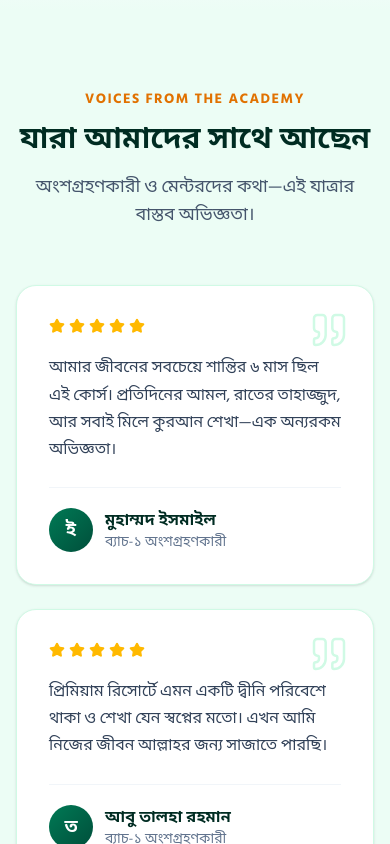
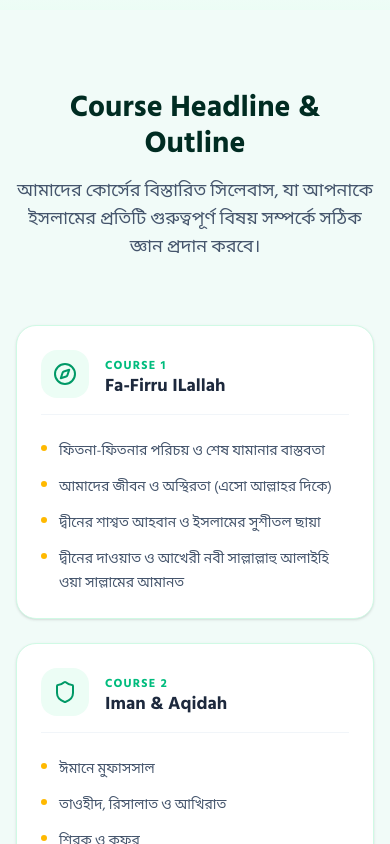
Before and after one commit to MuraduzzamanRifat/sajdah-academy, a Next.js app: page / in a window 390 px wide. Shown: the part 5620-6464 px from the top of the page. Built offline with nearby package versions, Linux system fonts and the light colour scheme.

Commit message:
Remove testimonials section per request

```diff
--- a/app/components/Testimonials.tsx
+++ /dev/null
@@ -1,93 +0,0 @@
-"use client";
-
-import { motion } from "framer-motion";
-import { Quote, Star } from "lucide-react";
-
-const testimonials = [
-  {
-    quote:
-      "আমার জীবনের সবচেয়ে শান্তির ৬ মাস ছিল এই কোর্স। প্রতিদিনের আমল, রাতের তাহাজ্জুদ, আর সবাই মিলে কুরআন শেখা—এক অন্যরকম অভিজ্ঞতা।",
-    name: "মুহাম্মদ ইসমাইল",
-    role: "ব্যাচ-১ অংশগ্রহণকারী",
-    initial: "ই",
-  },
-  {
-    quote:
-      "প্রিমিয়াম রিসোর্টে এমন একটি দ্বীনি পরিবেশে থাকা ও শেখা যেন স্বপ্নের মতো। এখন আমি নিজের জীবন আল্লাহর জন্য সাজাতে পারছি।",
-    name: "আবু তালহা রহমান",
-    role: "ব্যাচ-১ অংশগ্রহণকারী",
-    initial: "ত",
-  },
-  {
-    quote:
-      "শুধু ক্লাস না, এখানে চরিত্র গঠন হয়—সাহাবা রা.-এর মতো ভ্রাতৃত্ব শেখা যায়। তরুণদের জন্য এটি আজ সময়ের প্রয়োজন।",
-    name: "মাওলানা যাকারিয়া",
-    role: "প্রস্তাবিত মেন্টর",
-    initial: "য",
-  },
-];
-
-export default function Testimonials() {
-  return (
-    <section className="py-20 bg-emerald-50">
-      <div className="max-w-7xl mx-auto px-4 sm:px-6 lg:px-8">
-        <div className="text-center mb-14">
-          <motion.div
-            initial={{ opacity: 0, y: 20 }}
-            whileInView={{ opacity: 1, y: 0 }}
-            viewport={{ once: true }}
-          >
-            <span className="text-amber-600 font-bold tracking-wider uppercase text-sm mb-3 block">
-              Voices from the Academy
-            </span>
-            <h2 className="text-3xl md:text-4xl font-bold text-emerald-950 mb-4">
-              যারা আমাদের সাথে আছেন
-            </h2>
-            <p className="text-lg text-slate-600 max-w-2xl mx-auto">
-              অংশগ্রহণকারী ও মেন্টরদের কথা—এই যাত্রার বাস্তব অভিজ্ঞতা।
-            </p>
-          </motion.div>
-        </div>
-
-        <div className="grid md:grid-cols-3 gap-6">
-          {testimonials.map((t, idx) => (
-            <motion.figure
-              key={idx}
-              initial={{ opacity: 0, y: 20 }}
-              whileInView={{ opacity: 1, y: 0 }}
-              viewport={{ once: true }}
-              transition={{ delay: idx * 0.1 }}
-              className="relative bg-white rounded-2xl p-8 shadow-sm border border-emerald-100 hover:shadow-md transition-shadow"
-            >
-              <Quote
-                aria-hidden
-                className="absolute top-6 right-6 w-10 h-10 text-emerald-100"
-                strokeWidth={1.5}
-              />
-
-              <div className="flex items-center gap-1 mb-5 relative z-10">
-                {Array.from({ length: 5 }).map((_, i) => (
-                  <Star key={i} className="w-4 h-4 fill-amber-400 text-amber-400" />
-                ))}
-              </div>
-
-              <blockquote className="text-slate-700 leading-relaxed mb-6 relative z-10">
-                {t.quote}
-              </blockquote>
-
-              <figcaption className="flex items-center gap-3 pt-5 border-t border-slate-100 relative z-10">
-                <div className="w-11 h-11 rounded-full bg-gradient-to-br from-emerald-700 to-emerald-900 text-white flex items-center justify-center font-bold text-lg shrink-0">
-                  {t.initial}
-                </div>
-                <div>
-                  <p className="font-bold text-emerald-950">{t.name}</p>
-                  <p className="text-sm text-slate-500">{t.role}</p>
-                </div>
-              </figcaption>
-            </motion.figure>
-          ))}
-        </div>
-      </div>
-    </section>
-  );
-}
--- a/app/page.tsx
+++ b/app/page.tsx
@@ -3,7 +3,6 @@ import PremiumExperience from "./components/PremiumExperience";
 import Curriculum from "./components/Curriculum";
 import CourseOutline from "./components/CourseOutline";
 import Registration from "./components/Registration";
-import Testimonials from "./components/Testimonials";
 import SectionBlend from "./components/SectionBlend";
 
 export default function Home() {
@@ -15,8 +14,6 @@ export default function Home() {
       <SectionBlend from="emerald-950" to="slate-50" />
       <Curriculum />
       <SectionBlend from="slate-50" to="emerald-50" />
-      <Testimonials />
-      <SectionBlend from="emerald-50" to="emerald-50" />
       <CourseOutline />
       <SectionBlend from="emerald-50" to="emerald-900" />
       <Registration />
```
